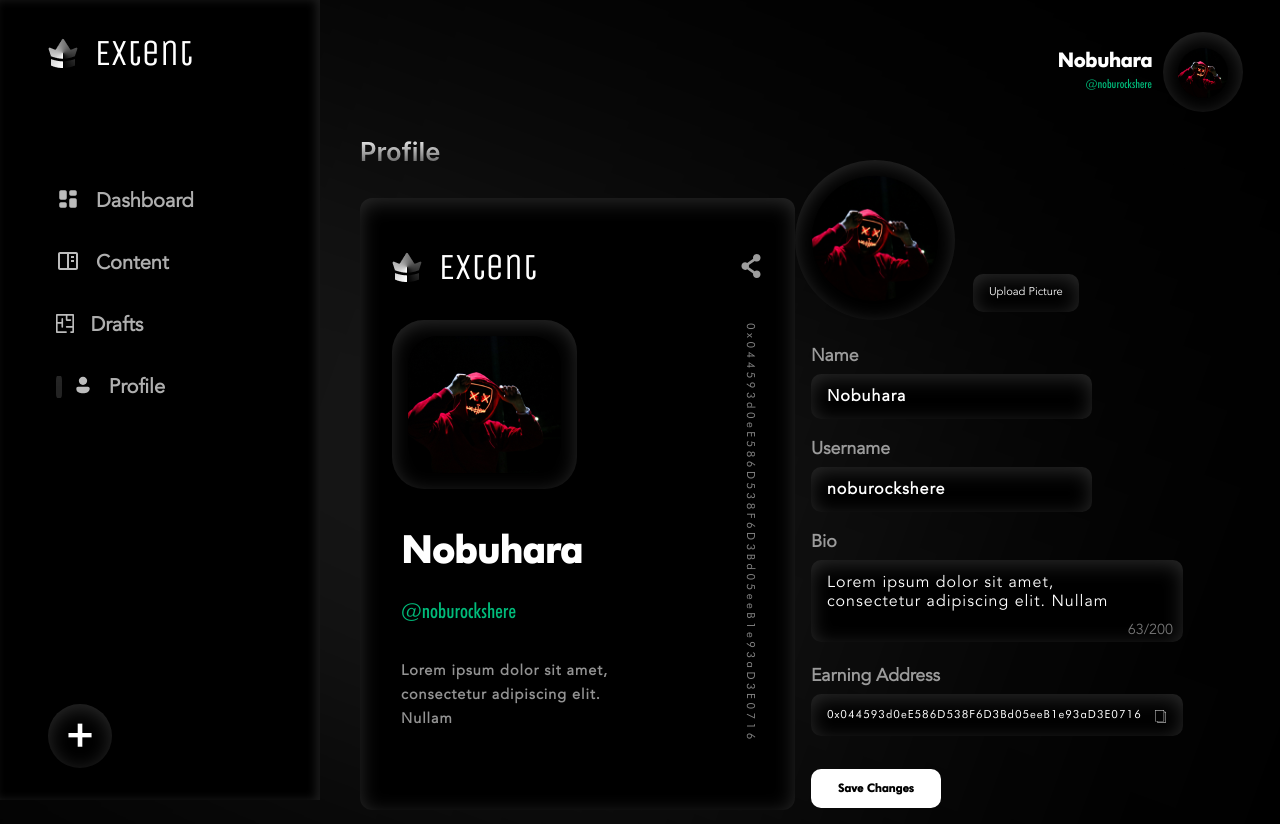
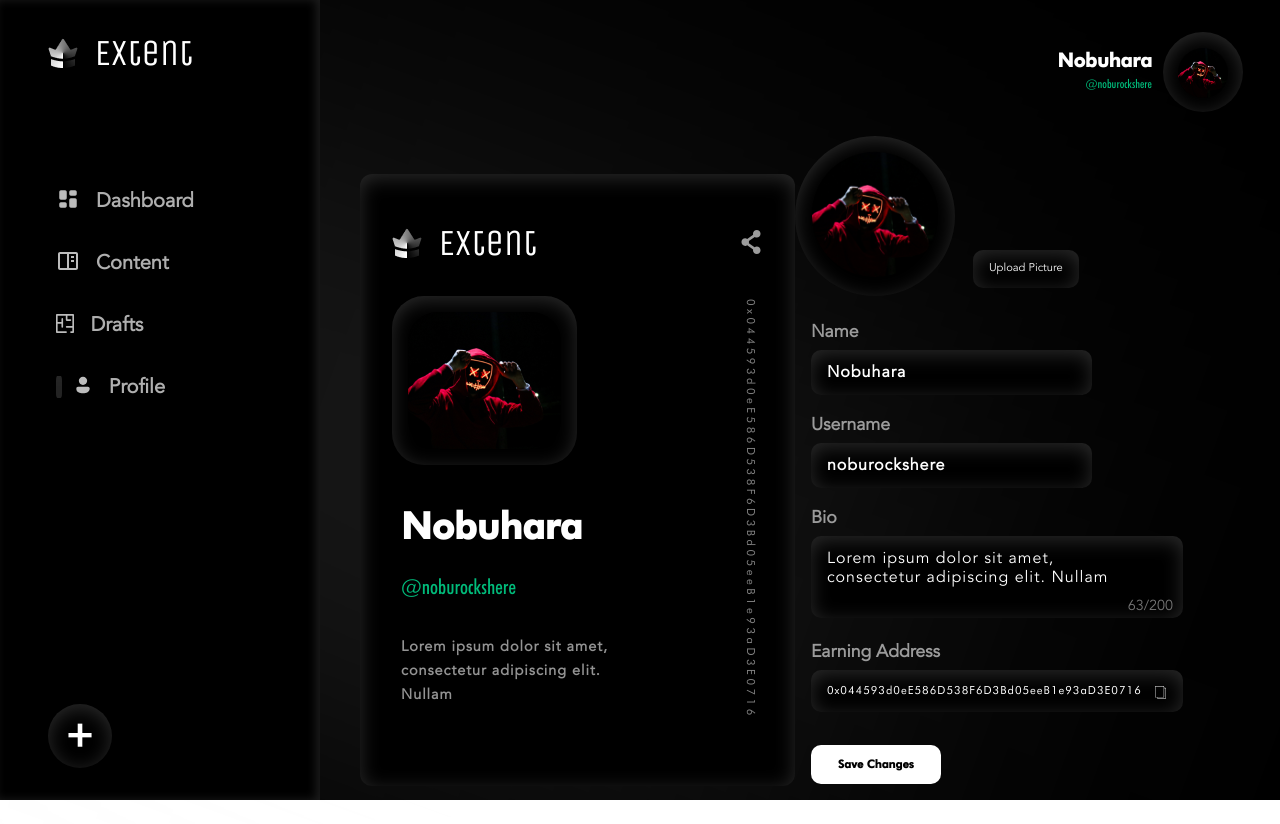
Before and after one commit to Extent-Org/Extent-Frontend, a React (Create React App) app: page /creator/profile in a window 1280 px wide. After the commit the page ends 800 px from the top, so only its background shows below. Built offline with nearby package versions, Linux system fonts and the light colour scheme.

Commit message:
remove profile title

```diff
--- a/src/components/CreatorPage/CreatorProfile/CreatorProfile.scss
+++ b/src/components/CreatorPage/CreatorProfile/CreatorProfile.scss
@@ -1,24 +1,8 @@
 
 @import "./../../../scss/imports";
 .CreatorProfile{
-  margin: 7.5rem 2.5rem 0rem 2.5rem;
+  margin: 10rem 2.5rem 0rem 2.5rem;
   text-align: left;
-  &__span {
-    font-style: normal;
-    font-weight: 600;
-    font-size: 1.6rem;
-    line-height: 4rem;
-    background: linear-gradient(
-      180deg,
-      #ffffff 0%,
-      rgba(255, 255, 255, 0) 140.22%,
-      #ffffff 140.22%
-    );
-    -webkit-background-clip: text;
-    -webkit-text-fill-color: transparent;
-    background-clip: text;
-    text-fill-color: transparent;
-  }
   &__area{
     @include center__element(row);
   }
--- a/src/components/CreatorPage/CreatorProfile/CreatorProfile.tsx
+++ b/src/components/CreatorPage/CreatorProfile/CreatorProfile.tsx
@@ -6,7 +6,6 @@ import ProfileForm from './CreatorProfileComponents/ProfileForm';
 const CreatorProfile = () => {
   return (
     <div className="CreatorProfile">
-      <span className="CreatorProfile__span">Profile</span>
       <div className="CreatorProfile__area">
         <ProfileCard />
         <ProfileForm />
```
